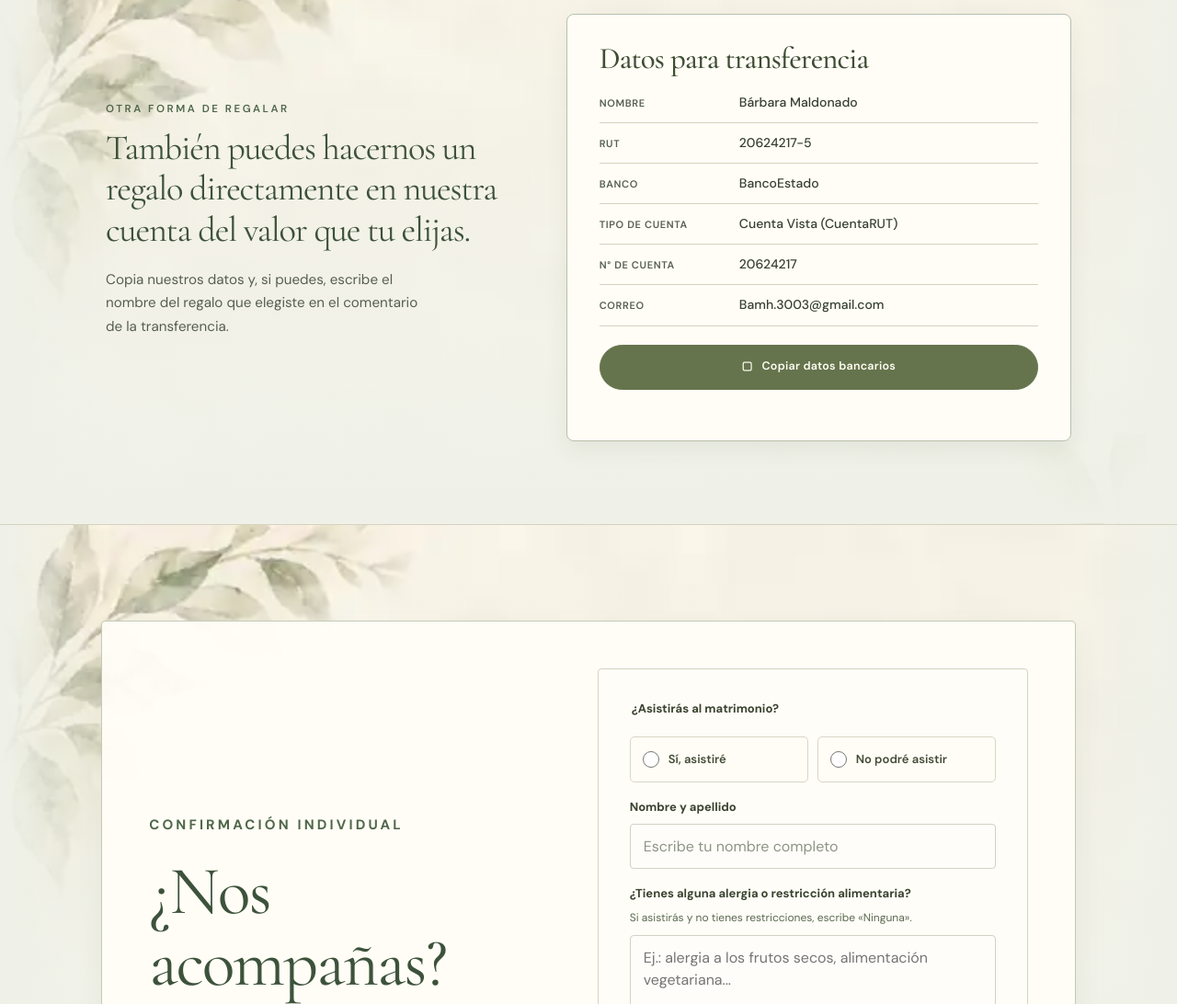
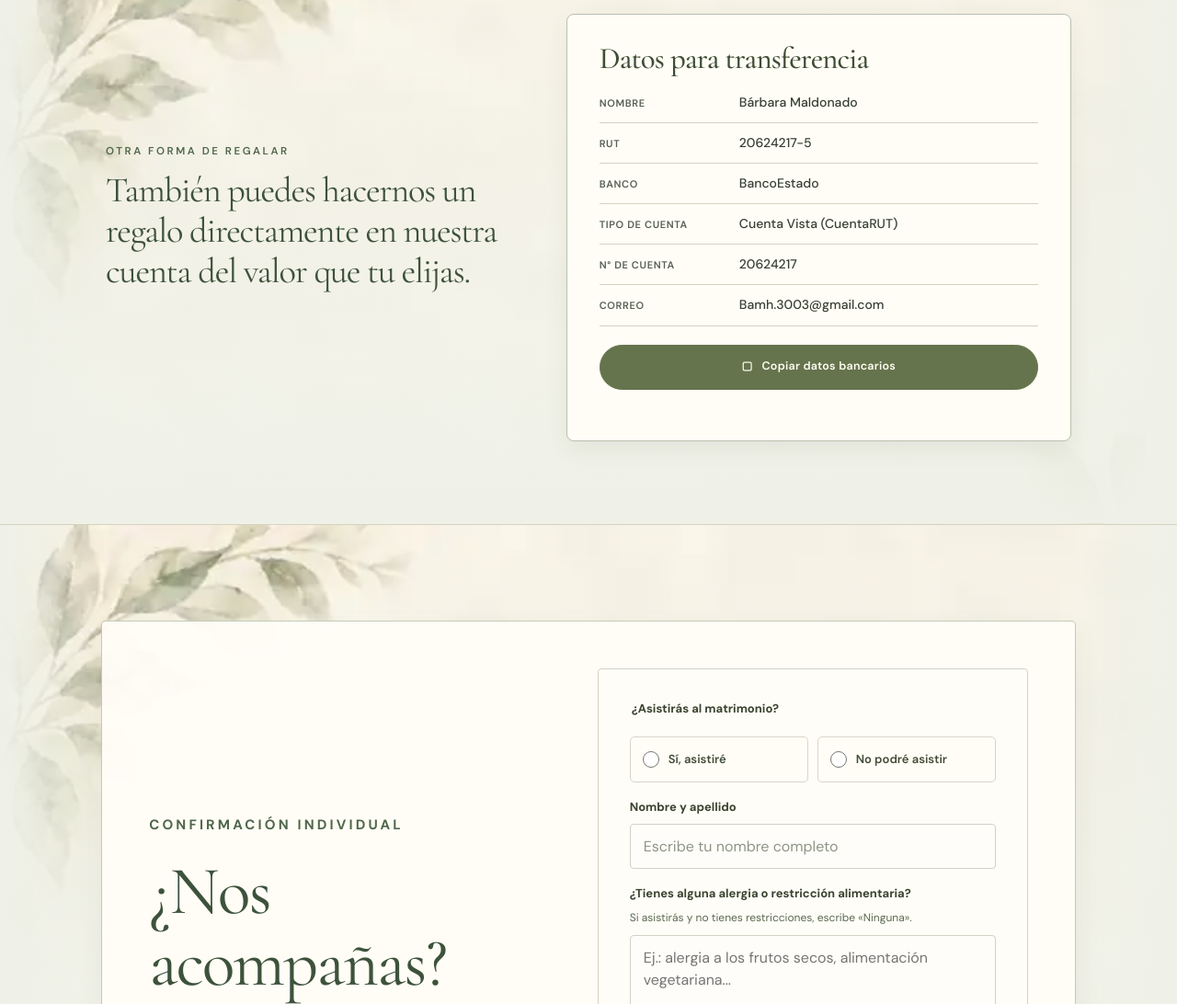
Before and after one commit to Jopsan-Barbara/jopsan-barbara.github.io, a plain HTML site: page index.html in a window 1280 px wide. Shown: the part 7909-9001 px from the top of the page at 92% size. Drawn offline with nearby package versions, Linux system fonts and the light colour scheme.

Commit message:
Eliminar instrucciones adicionales de transferencia

```diff
--- a/index.html
+++ b/index.html
@@ -171,7 +171,7 @@
 <article class="gift" data-index="10"><div class="illustration"><img src="assets/gifts/boxers.webp" alt="" loading="lazy" decoding="async" width="520" height="520"></div><div class="gift-caption"><h3>Bóxers del Rayo McQueen para la luna de miel</h3><strong>$60.000</strong></div><div class="actions"><a class="pay" data-pay="boxers" hidden target="_blank" rel="noopener noreferrer">Regalar con Mercado Pago</a><a class="transfer" data-transfer="10" href="#datos-transferencia" aria-label="Transferir $60.000 por Bóxers del Rayo McQueen para la luna de miel">Prefiero transferir <span aria-hidden="true">→</span></a></div></article>
 <article class="gift" data-index="11"><div class="illustration"><img src="assets/gifts/catamaran.webp" alt="" loading="lazy" decoding="async" width="520" height="520"></div><div class="gift-caption"><h3>Un paseo romántico en catamarán</h3><strong>$50.000</strong></div><div class="actions"><a class="pay" data-pay="catamaran" hidden target="_blank" rel="noopener noreferrer">Regalar con Mercado Pago</a><a class="transfer" data-transfer="11" href="#datos-transferencia" aria-label="Transferir $50.000 por Un paseo romántico en catamarán">Prefiero transferir <span aria-hidden="true">→</span></a></div></article></div>
 
-<section class="bank-section" id="datos-transferencia" aria-labelledby="bankheading"><div class="bank-wrap"><div class="bank-intro"><div class="gift-kicker">Otra forma de regalar</div><h2 id="bankheading" style="font-size:clamp(1.95rem,3vw,2.65rem)!important;line-height:1.15!important;text-wrap:balance;">También puedes hacernos un regalo directamente en nuestra cuenta del valor que tu elijas.</h2><p>Copia nuestros datos y, si puedes, escribe el nombre del regalo que elegiste en el comentario de la transferencia.</p><div id="selection" class="selection" aria-live="polite"></div></div><div class="bank-card"><h3>Datos para transferencia</h3><dl id="bank-details"><div><dt>Nombre</dt><dd>Bárbara Maldonado</dd></div><div><dt>RUT</dt><dd>20624217-5</dd></div><div><dt>Banco</dt><dd>BancoEstado</dd></div><div><dt>Tipo de cuenta</dt><dd>Cuenta Vista (CuentaRUT)</dd></div><div><dt>N° de cuenta</dt><dd>20624217</dd></div><div><dt>Correo</dt><dd>Bamh.3003@gmail.com</dd></div></dl><button class="copy" id="copy-bank" type="button">▢ &nbsp; Copiar datos bancarios</button><p class="feedback" id="copy-bank-status" role="status"></p></div></div></section>
+<section class="bank-section" id="datos-transferencia" aria-labelledby="bankheading"><div class="bank-wrap"><div class="bank-intro"><div class="gift-kicker">Otra forma de regalar</div><h2 id="bankheading" style="font-size:clamp(1.95rem,3vw,2.65rem)!important;line-height:1.15!important;text-wrap:balance;">También puedes hacernos un regalo directamente en nuestra cuenta del valor que tu elijas.</h2><div id="selection" class="selection" aria-live="polite"></div></div><div class="bank-card"><h3>Datos para transferencia</h3><dl id="bank-details"><div><dt>Nombre</dt><dd>Bárbara Maldonado</dd></div><div><dt>RUT</dt><dd>20624217-5</dd></div><div><dt>Banco</dt><dd>BancoEstado</dd></div><div><dt>Tipo de cuenta</dt><dd>Cuenta Vista (CuentaRUT)</dd></div><div><dt>N° de cuenta</dt><dd>20624217</dd></div><div><dt>Correo</dt><dd>Bamh.3003@gmail.com</dd></div></dl><button class="copy" id="copy-bank" type="button">▢ &nbsp; Copiar datos bancarios</button><p class="feedback" id="copy-bank-status" role="status"></p></div></div></section>
 </section>
 <script src="gifts.js?v=20261123-minimal-regalos-1" defer></script>
 
```
